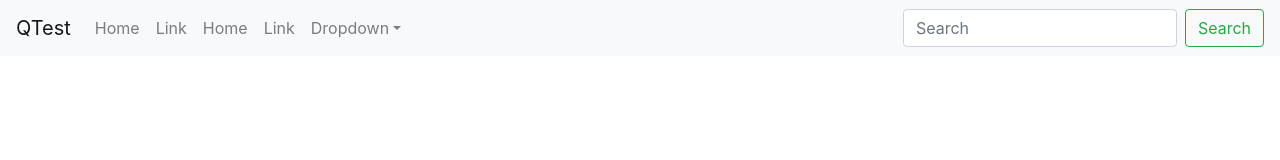
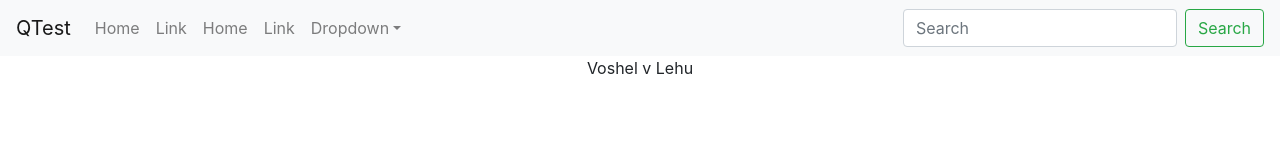
Before and after one commit to exxodia666/QTest, a React (Create React App) app: page / in a window 1280 px wide. Shown: the top 160 px of the page. Built offline with nearby package versions, Linux system fonts and the light colour scheme.

Commit message:
Voshel v Lehu

```diff
--- a/src/App.js
+++ b/src/App.js
@@ -5,6 +5,7 @@ function App() {
   return (
     <div className="App">
       <Header />
+      <p>Voshel v Lehu</p>
     </div>
   );
 }
```
